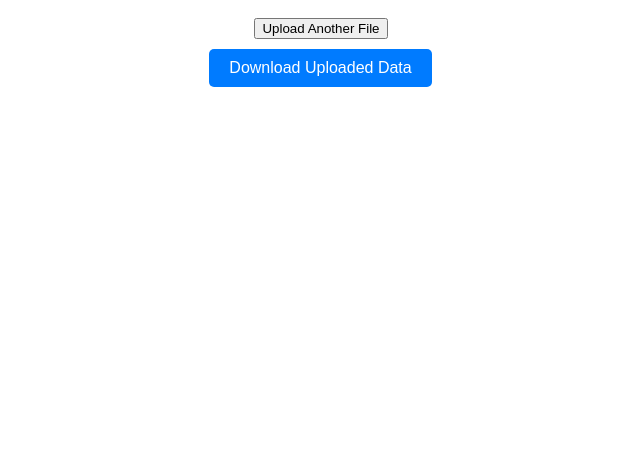
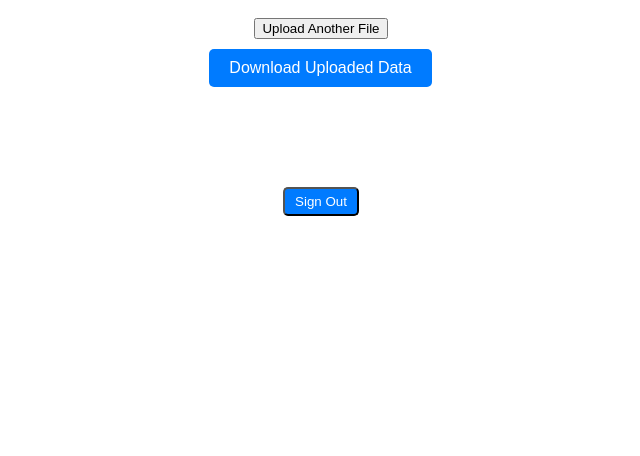
Before and after one commit to koco67/api, a Flask app: template scripts/templates/response.html in a window 1280 px wide. Shown: the part 224-680 px from the top of the page, without its empty margins (319-959 px from the left). Run offline with Flask 3, Linux system fonts and the light colour scheme; the template is opened without the code that fills it: most values are stand-ins (such as "Sample title", 1, 10 or a date in 2020).

Commit message:
added signout button in response page

```diff
--- a/scripts/templates/response.html
+++ b/scripts/templates/response.html
@@ -95,6 +95,19 @@
         a.download-button:hover {
             background-color: #0056b3;
         }
+        .example-button {
+            display: inline-block;
+            padding: 5px 10px;
+            background-color: #007bff;
+            color: white;
+            text-decoration: none;
+            border-radius: 5px;
+            margin-top: 100px;
+        }
+
+        .example-button:hover {
+            background-color: #0056b3;
+        }
         .alert {
             color: #721c24;
             background-color: #f8d7da;
@@ -136,6 +149,9 @@
     <br>
     <a href="{{ url_for('download_uploaded_data') }}" download="uploaded.csv" class="download-button">Download Uploaded Data</a>
     </form>
+    <form method="POST" action="/sign-out">
+        <input type="submit" value="Sign Out" class="example-button">
+    </form>
     <footer>
         © COPYRIGHT PROJEKTTRÄGER JÜLICH 2023 | Adresse: Lützowstraße 109, 10785 Berlin | Telefon: 02461 612626
     </footer>
```
Also changed, not shown: 1 other file.
